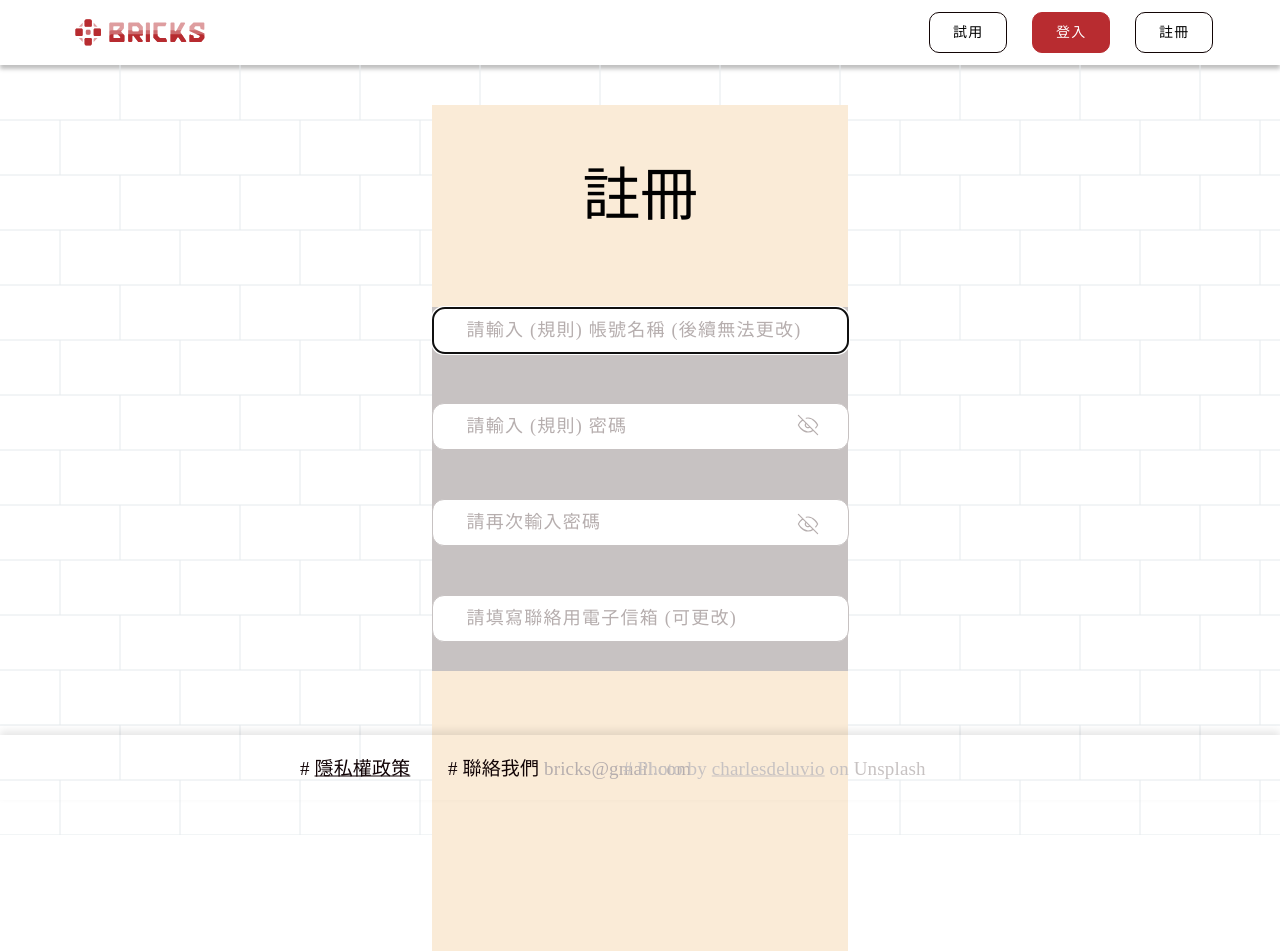
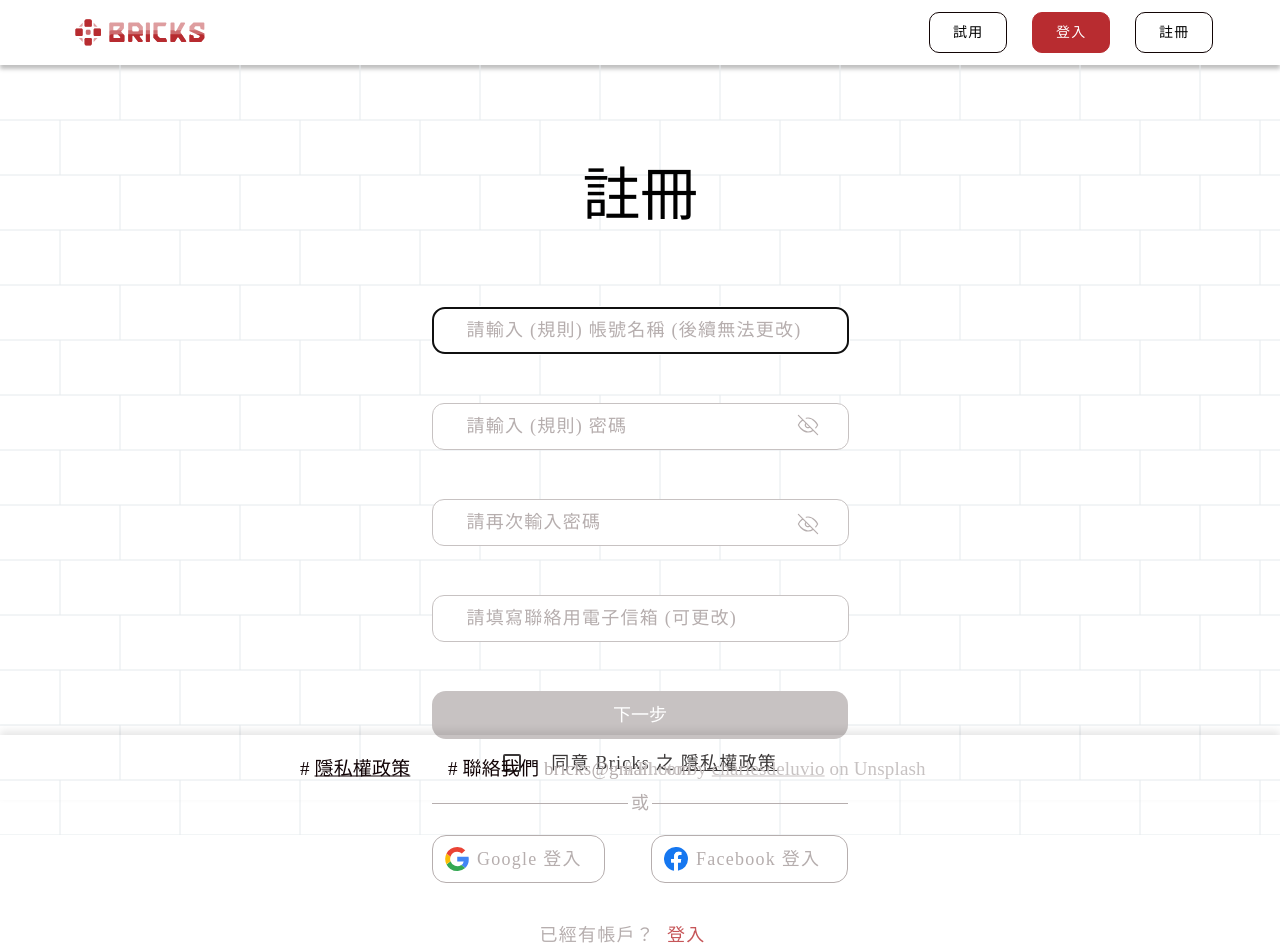
Before and after one commit to asp0017/bricks, a Vue app in the folder Bricks/frontend/frontend/: page /register_2 in a window 1280 px wide. Built offline with nearby package versions, Linux system fonts and the light colour scheme.

Commit message:
register_2

```diff
--- a/Bricks/frontend/frontend/src/components/Login_2.vue
+++ b/Bricks/frontend/frontend/src/components/Login_2.vue
@@ -237,7 +237,6 @@ export default {
     height: 172px;
     position: absolute;
     top: 202px;
-    background-color: #b6aeae;
 }
 
 input {
--- a/Bricks/frontend/frontend/src/components/Register_2.vue
+++ b/Bricks/frontend/frontend/src/components/Register_2.vue
@@ -11,23 +11,54 @@
             </div>
         </div>
         <div class="bg">
-            <div class="middle" style="background-color: antiquewhite;">
+            <div class="middle">
                 <p class="title">註冊</p>
                 <div class="enter">
-                    <input required autofocus class="account" placeholder="請輸入 (規則) 帳號名稱 (後續無法更改)" style="margin-top: 0px;">
+                    <input required autofocus class="account" placeholder="請輸入 (規則) 帳號名稱 (後續無法更改)" style="margin-top: 0px;" ref="account">
                     <div class="wrong"></div>
-                    <input v-if="showpassword_1" required class="password" type="text" placeholder="請輸入 (規則) 密碼">
-                    <input v-else required class="password" type="password" placeholder="請輸入 (規則) 密碼">
-                    <img class="eye1" v-if="showpassword_1" id="eye_on" src="../assets/eye/eye_on.svg" alt="" @click="eyebtn_1">
-                    <img class="eye1" v-else id="eye_off" src="../assets/eye/eye_origin.svg" alt="" @click="eyebtn_1">
+                    <input v-if="showpassword_1" required class="password" type="text" placeholder="請輸入 (規則) 密碼" ref="password1">
+                    <input v-else required class="password" type="password" placeholder="請輸入 (規則) 密碼" ref="password1">
+                    <img class="eye1" v-if="showpassword_1" id="eye_on_1" src="../assets/eye/eye_on.svg" alt="" @click="eyebtn_1">
+                    <img class="eye1" v-else id="eye_off_1" src="../assets/eye/eye_origin.svg" alt="" @click="eyebtn_1">
                     <div class="wrong"></div>
-                    <input v-if="showpassword_2" required class="password" type="text" placeholder="請再次輸入密碼">
-                    <input v-else required class="password" type="password" placeholder="請再次輸入密碼">
-                    <img class="eye2" v-if="showpassword_2" id="eye_on" src="../assets/eye/eye_on.svg" alt="" @click="eyebtn_2">
-                    <img class="eye2" v-else id="eye_off" src="../assets/eye/eye_origin.svg" alt="" @click="eyebtn_2">
+                    <input v-if="showpassword_2" required class="password" type="text" placeholder="請再次輸入密碼" ref="password2">
+                    <input v-else required class="password" type="password" placeholder="請再次輸入密碼" ref="password2">
+                    <img class="eye2" v-if="showpassword_2" id="eye_on_2" src="../assets/eye/eye_on.svg" alt="" @click="eyebtn_2">
+                    <img class="eye2" v-else id="eye_off_2" src="../assets/eye/eye_origin.svg" alt="" @click="eyebtn_2">
                     <div class="wrong"></div>
                     <input required type="text" class="email" placeholder="請填寫聯絡用電子信箱 (可更改)">
                     <div class="wrong"></div>
+                </div>
+                <div class="login_btn">下一步</div>
+                <div class="agree">
+                    <img src="../assets/checkbox/CheckBox_off.svg" class="agree_checkbox agree_checkbox_off" v-if="checked" @click="check_btn">
+                    <img src="../assets/checkbox/CheckBox_on.svg" class="agree_checkbox agree_checkbox_on" v-else @click="check_btn">
+                    <p style="user-select: none;">同意 Bricks 之 <a href="" style="text-decoration: underline; color: #3b3838;">隱私權政策</a></p>
+                </div>
+                <div class="line">
+                    <div class="left_line"></div>
+                    <div class="right_line"></div>
+                    <p>或</p>
+                </div>
+                <div class="other_resource">
+                    <a href="">
+                        <div>
+                            <img src="../assets/Google_login.svg" alt="">
+                            <p>Google 登入</p>
+                        </div>
+                    </a>
+                    <a href="">
+                        <div id="FB_login_btn">
+                            <img src="../assets/FB_login.svg" alt="">
+                            <p>Facebook 登入</p>
+                        </div>
+                    </a>
+                </div>
+                <div class="login">
+                    <p>已經有帳戶？</p>
+                    <a href="">
+                        <p>登入</p>
+                    </a>
                 </div>
             </div>
         </div>
@@ -47,6 +78,7 @@ export default {
         return {
             showpassword_1: false,
             showpassword_2: false,
+            checked: true,
         };
     },
     methods: {
@@ -55,6 +87,9 @@ export default {
         },
         eyebtn_2() {
             this.showpassword_2 = !this.showpassword_2;
+        },
+        check_btn() {
+            this.checked = !this.checked;
         },
     },
     created() {
@@ -200,7 +235,6 @@ export default {
     height: 364px;
     position: absolute;
     top: 202px;
-    background-color: #c7c2c2;
 }
 
 input {
@@ -243,6 +277,158 @@ input::placeholder {
     top: 205px;
 }
 
+#eye_off_1:hover {
+    content: url(../assets/eye/eye_origin_hover.svg);
+}
+
+#eye_on_1:hover {
+    content: url(../assets/eye/eye_on_hover.svg);
+}
+
+#eye_off_2:hover {
+    content: url(../assets/eye/eye_origin_hover.svg);
+}
+
+#eye_on_2:hover {
+    content: url(../assets/eye/eye_on_hover.svg);
+}
+
+.login_btn {
+    width: 100%;
+    height: 48px;
+    background-color: #c7c2c2;
+    border-radius: 14px;
+    position: absolute;
+    top: 586px;
+    font-size: 18px;
+    font-weight: 500;
+    font-family: 'Noto Sans TC';
+    color: white;
+    line-height: 48px;
+    text-align: center;
+    user-select: none;
+}
+
+.agree{
+    width: 274px;
+    height: 32px;
+    position: absolute;
+    top: 642px;
+    left: 50%;
+    transform: translate(-50%);
+    font-size: 18px;
+    font-family: 'Noto Sans TC';
+    line-height: 32px;
+    font-weight: 500;
+    letter-spacing: 1.25px;
+    text-align: right;
+    color: #3b3838;
+}
+.agree_checkbox{
+    float: left;
+    margin-top: 7px;
+    cursor: pointer;
+}
+
+.agree_checkbox_off:hover{
+    content: url(../assets/checkbox/CheckBox_off_hover.svg);
+    margin-top: 2px;
+    margin-left: -4.5px;
+}
+
+.agree_checkbox_on:hover{
+    content: url(../assets/checkbox/CheckBox_on_hover.svg);
+    margin-top: 2px;
+    margin-left: -4.5px;
+}
+
+.line {
+    height: 33px;
+    width: 100%;
+    position: relative;
+    top: 500px;
+    font-size: 18px;
+    font-weight: 500;
+    font-family: 'Noto Sans TC';
+    line-height: 33px;
+    color: #b6aeae;
+    text-align: center;
+    user-select: none;
+}
+
+.left_line {
+    width: 47%;
+    height: 16px;
+    border-bottom: 1px solid #b6aeae;
+    float: left;
+}
+
+.right_line {
+    width: 47%;
+    height: 16px;
+    border-bottom: 1px solid #b6aeae;
+    float: right;
+}
+.other_resource {
+    width: 100%;
+    height: 48px;
+    position: absolute;
+    top: 730px;
+}
+
+.other_resource div {
+    width: 171px;
+    height: 46px;
+    border: 1px solid #b6aeae;
+    border-radius: 14px;
+    font-size: 18px;
+    line-height: 46px;
+    color: #b6aeae;
+    font-weight: 500;
+    font-family: 'Noto Sans TC';
+    letter-spacing: 1.25px;
+    float: left;
+    position: relative;
+    text-indent: 44px;
+    background-color: white;
+}
+
+#FB_login_btn {
+    width: 195px;
+    float: right;
+}
+
+.other_resource a img {
+    width: 24px;
+    position: absolute;
+    top: 50%;
+    transform: translate(0, -50%);
+    left: 12px;
+}
+
+.login {
+    width: 201px;
+    height: 32px;
+    position: absolute;
+    bottom: 0px;
+    left: 50%;
+    transform: translate(-50%);
+}
+
+.login p {
+    font-size: 18px;
+    font-weight: 500;
+    line-height: 32px;
+    color: #b6aeae;
+    letter-spacing: 1.25px;
+    font-family: 'Noto Sans TC';
+    float: left;
+    margin-right: 12px;
+}
+
+.login a p {
+    color: #c65659;
+}
 .title {
     width: 100%;
     height: 182px;
```
